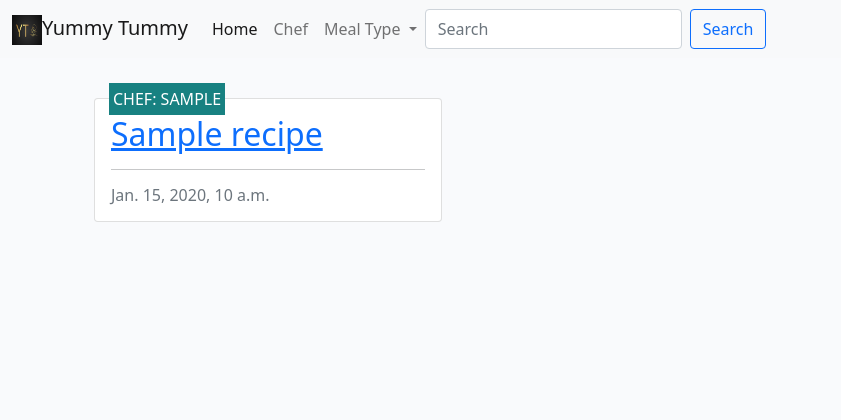
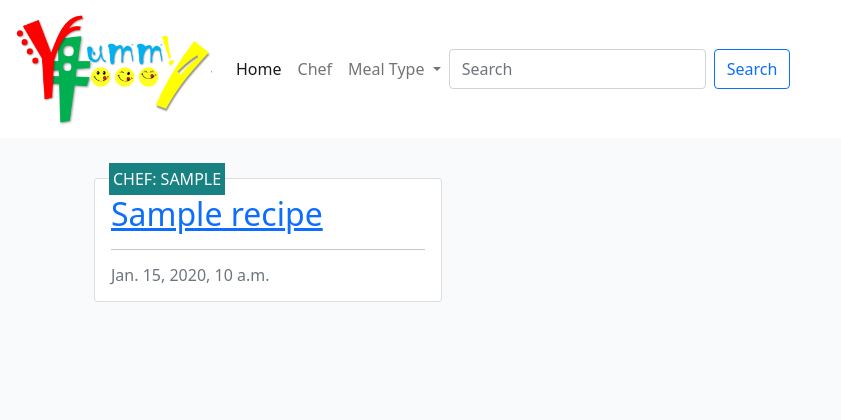
Before and after one commit to SonaliP11/yummytummy, a Django app: page / in a window 1280 px wide. Shown: the top 420 px of the page, without its empty margins (0-841 px from the left). Run offline with Django 4.2, Linux system fonts and the light colour scheme; tables that the repository leaves empty hold one stand-in row (values such as "Sample post").

Commit message:
Update navbar background color and logo

```diff
--- a/templates/base.html
+++ b/templates/base.html
@@ -28,10 +28,10 @@
 <body class="d-flex flex-column h-100 main-bg">
 
 <!-- Navigation -->
-    <nav class="navbar navbar-expand-lg navbar-light bg-light">
+    <nav class="navbar navbar-expand-lg navbar-light bg-white">
         <div class="container-fluid">
           <!--Logo-->
-          <a class="navbar-brand" href="#"><img src="{% static 'images/logo.png' %}" alt="Yummy Tummy Logo" class="logo" width="30" height="30">Yummy Tummy</a>
+          <a class="navbar-brand" href="#"><img src="{% static 'images/logo1.png' %}" alt="Yummy Tummy Logo" class="logo" width="200"></a>
           <button class="navbar-toggler" type="button" data-bs-toggle="collapse" data-bs-target="#navbarSupportedContent" aria-controls="navbarSupportedContent" aria-expanded="false" aria-label="Toggle navigation">
             <span class="navbar-toggler-icon"></span>
           </button>
```
Also changed, not shown: static/images/logo1.png (added).
